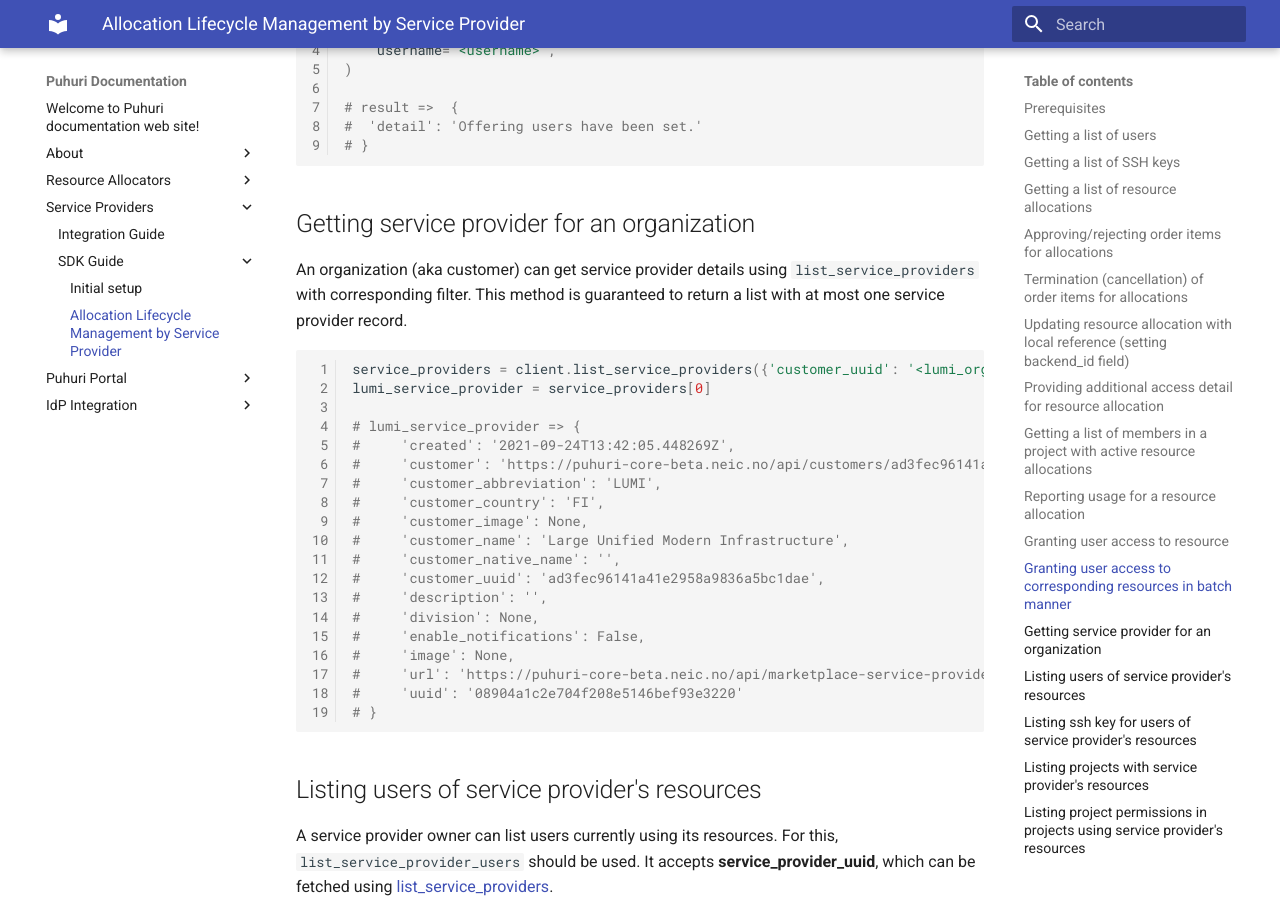
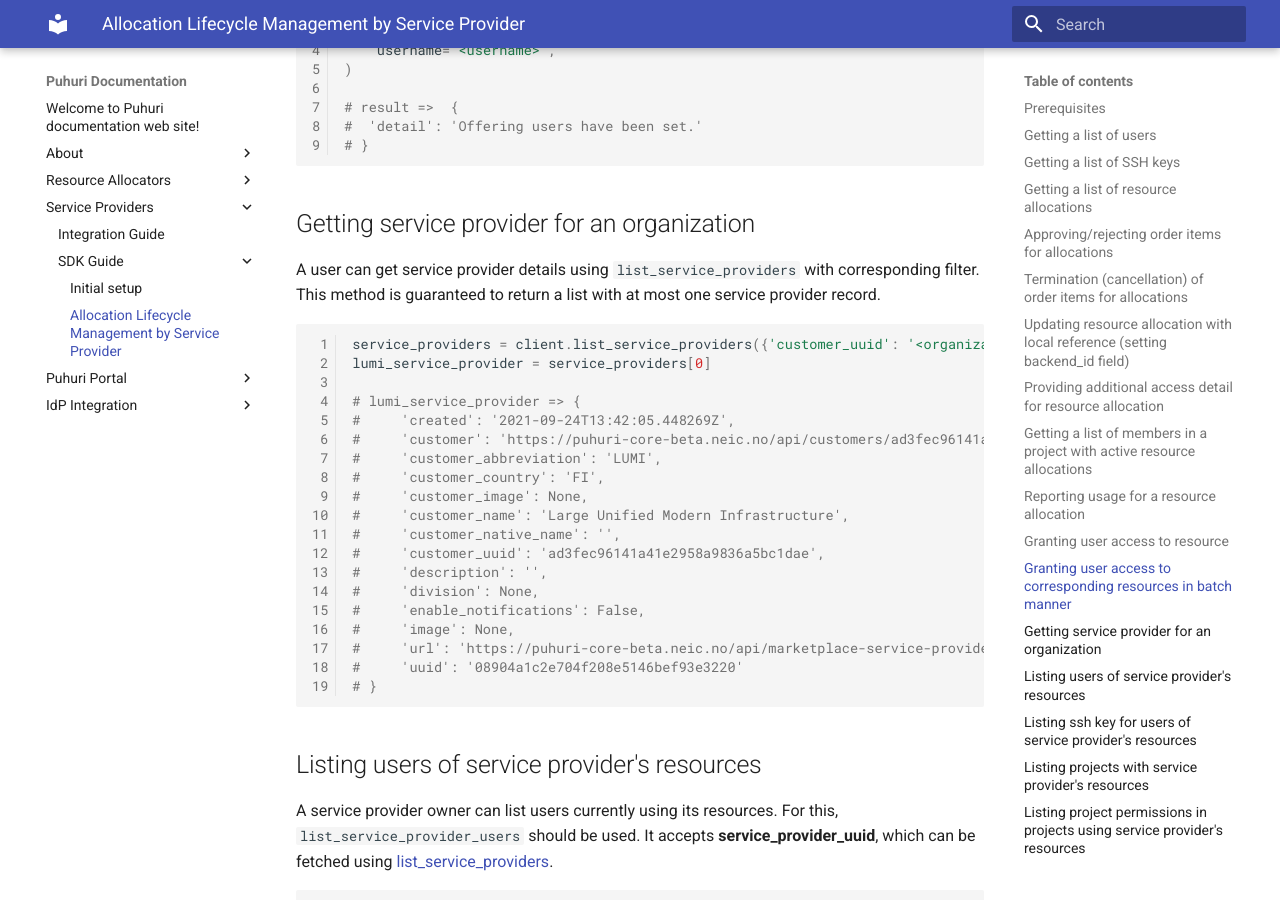
Before and after one commit to neicnordic/puhuri-web, an MkDocs documentation site: the page built from docs/SDK guide/allocation-management-sp.md, in a window 1280 px wide and 900 px high, scrolled down 8201 px. Built offline with MkDocs 1.6.1 and Material for MkDocs 9.7.7, drawn with Linux system fonts in a browser that asks for light colours.

Commit message:
Fix list_service_providers docs

````diff
--- a/docs/SDK guide/allocation-management-sp.md
+++ b/docs/SDK guide/allocation-management-sp.md
@@ -386,12 +386,12 @@ result = client.set_offerings_username(
 
 ## Getting service provider for an organization
 
-An organization (aka customer) can get service provider details
+A user can get service provider details
 using `list_service_providers` with corresponding filter.
 This method is guaranteed to return a list with at most one service provider record.
 
 ```python
-service_providers = client.list_service_providers({'customer_uuid': '<lumi_org_uuid>'})
+service_providers = client.list_service_providers({'customer_uuid': '<organization_uuid>'})
 lumi_service_provider = service_providers[0]
 
 # lumi_service_provider => {
````
